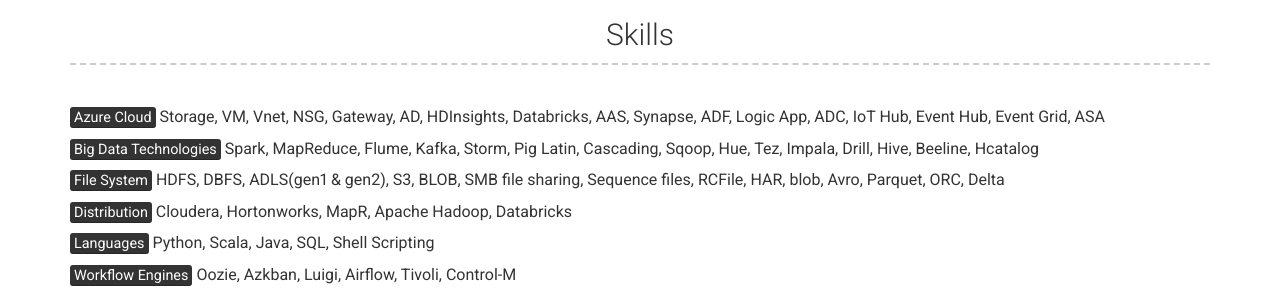
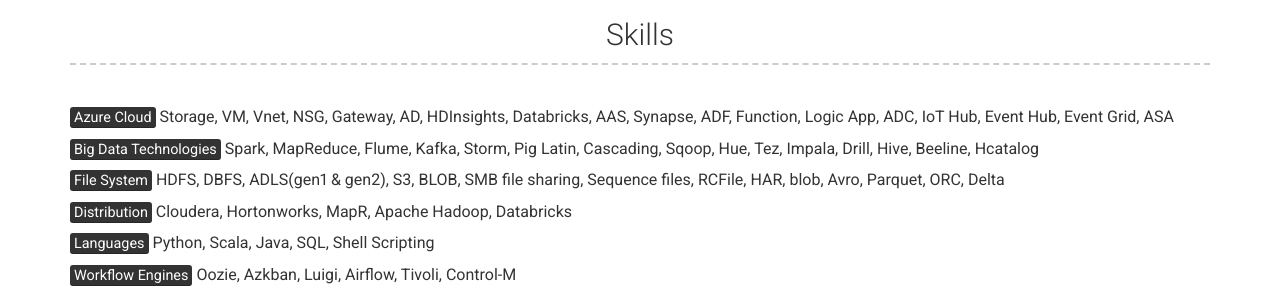
Before and after one commit to mohd-hasnain/mohd-hasnain.github.io, a Jekyll site: the page built from index.md, in a window 1280 px wide and 900 px high, scrolled down 2161 px. Shown: the part 222-516 px from the top of the window. Built offline with Jekyll 4.4.1, drawn with Linux system fonts in a browser that asks for light colours; nearby versions of some CDN libraries.

Commit message:
Update _config.yml

```diff
--- a/_config.yml
+++ b/_config.yml
@@ -69,7 +69,7 @@ projects_title: Certifications #(Use this to override about projects section tit
 # More Section
 more_title: Skills #(Use this to override about more section title)
 more_content: | # this will include new lines to allow paragraphs
-    <mark>Azure Cloud</mark> Storage, VM, Vnet, NSG, Gateway, AD, HDInsights, Databricks, AAS, Synapse, ADF, Logic App, ADC, IoT Hub, Event Hub, Event Grid, ASA
+    <mark>Azure Cloud</mark> Storage, VM, Vnet, NSG, Gateway, AD, HDInsights, Databricks, AAS, Synapse, ADF, Function, Logic App, ADC, IoT Hub, Event Hub, Event Grid, ASA
 
     <mark>Big Data Technologies</mark> Spark, MapReduce, Flume, Kafka, Storm, Pig Latin, Cascading, Sqoop, Hue, Tez, Impala, Drill, Hive, Beeline, Hcatalog
 
```
